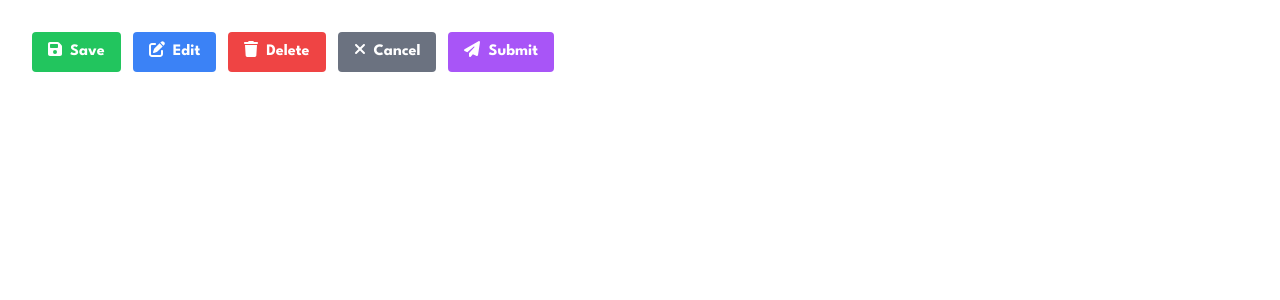
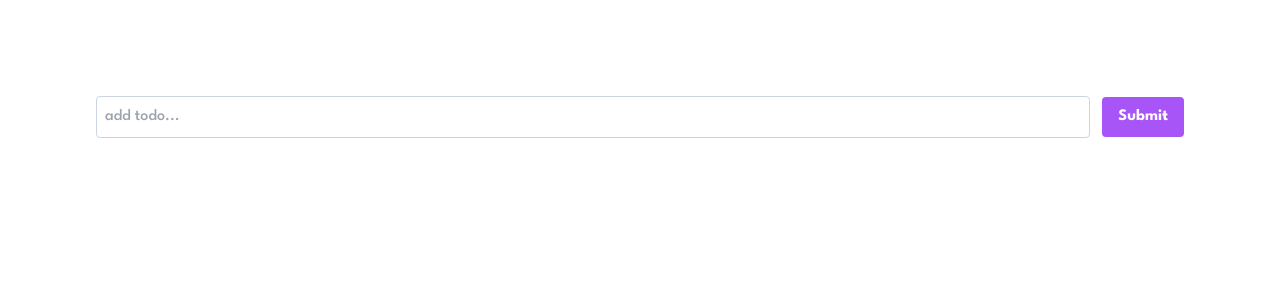
Before and after one commit to Mark-Alexis-Posadas/react-mini-practice, a React (Vite) app: page / in a window 1280 px wide. Shown: the top 300 px of the page. Built offline with nearby package versions, Linux system fonts and the light colour scheme.

Commit message:
modify button styles

```diff
--- a/src/App.jsx
+++ b/src/App.jsx
@@ -1,8 +1,10 @@
-import { Root } from "./reusable-components/Root";
+import Tab from "./components/Theme/Tab/Tab";
+import Todo from "./components/TodoReducer/Todo";
+
 const App = () => {
   return (
     <div className="p-4">
-      <Root />
+      <Todo />
     </div>
   );
 };
--- a/src/components/TodoReducer/Todo.jsx
+++ b/src/components/TodoReducer/Todo.jsx
@@ -116,10 +116,10 @@ export default function Todo() {
             setInputVal(e.target.value), setError(false);
           }}
           placeholder="add todo..."
-          className="border flex-1 border-slate-300 p-3 rounded"
+          className="border flex-1 border-slate-300 p-2 rounded"
         />
         <button
-          className="bg-green-600 text-white rounded p-3"
+          className="bg-purple-500 hover:bg-purple-700 text-white font-bold py-2 px-4 rounded"
           onClick={handleSubmit}
         >
           Submit
@@ -155,7 +155,7 @@ export default function Todo() {
                 Cancel
               </button>
               <button
-                className="text-white p-3 rounded bg-blue-600"
+                className="bg-purple-500 hover:bg-purple-700 text-white font-bold p-2 rounded"
                 onClick={() => {
                   dispatch({ type: "SUBMIT_EDIT" });
                   dispatch({ type: "CANCEL" });
--- a/src/components/TodoReducer/TodoItem.jsx
+++ b/src/components/TodoReducer/TodoItem.jsx
@@ -16,11 +16,17 @@ export default function TodoItem({
     >
       {item}
       <div className="flex items-center gap-3">
-        <button className="text-2xl" onClick={handleEditTodo}>
+        <button
+          className="bg-blue-500 hover:bg-blue-700 text-white font-bold p-2 rounded"
+          onClick={handleEditTodo}
+        >
           <FontAwesomeIcon icon={faPencilSquare} />
         </button>
 
-        <button className="text-2xl" onClick={handleDelete}>
+        <button
+          className="bg-red-500 hover:bg-red-700 text-white font-bold p-2  rounded"
+          onClick={handleDelete}
+        >
           <FontAwesomeIcon icon={faTrash} />
         </button>
       </div>
```
